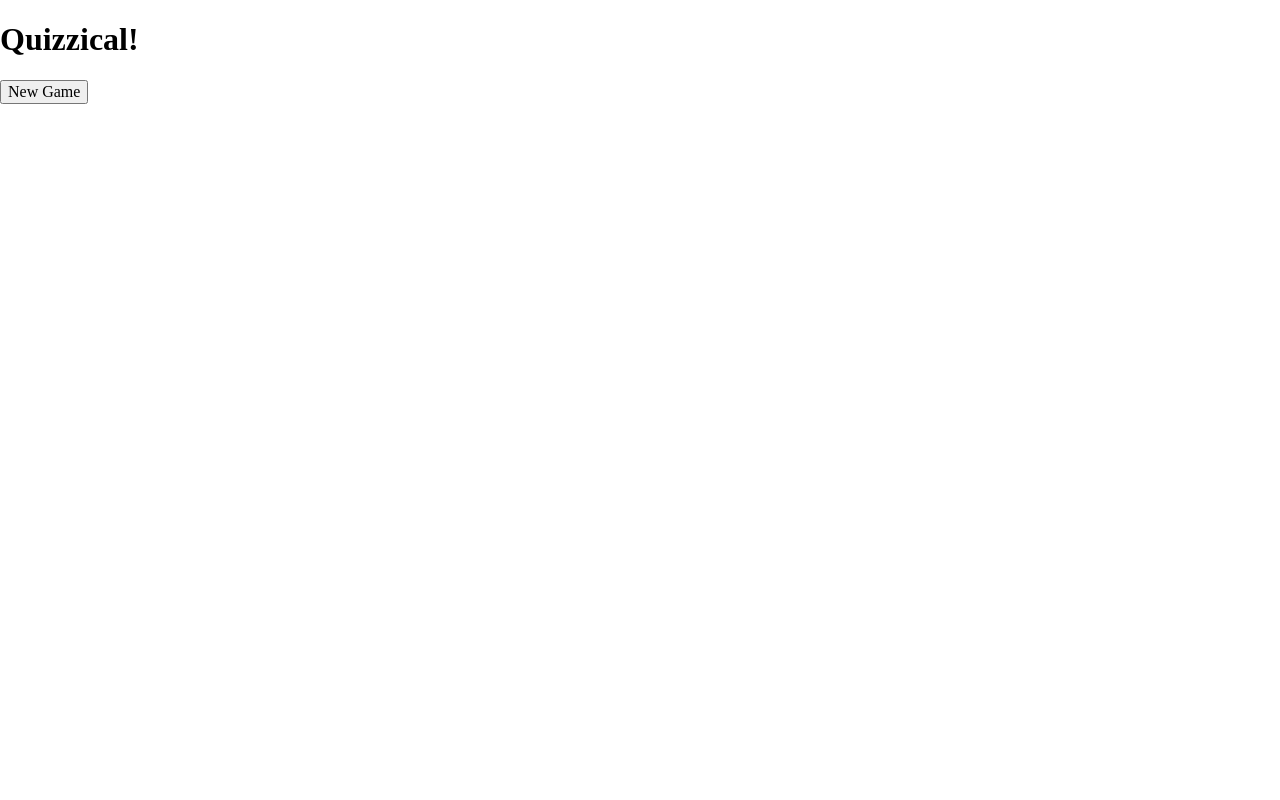
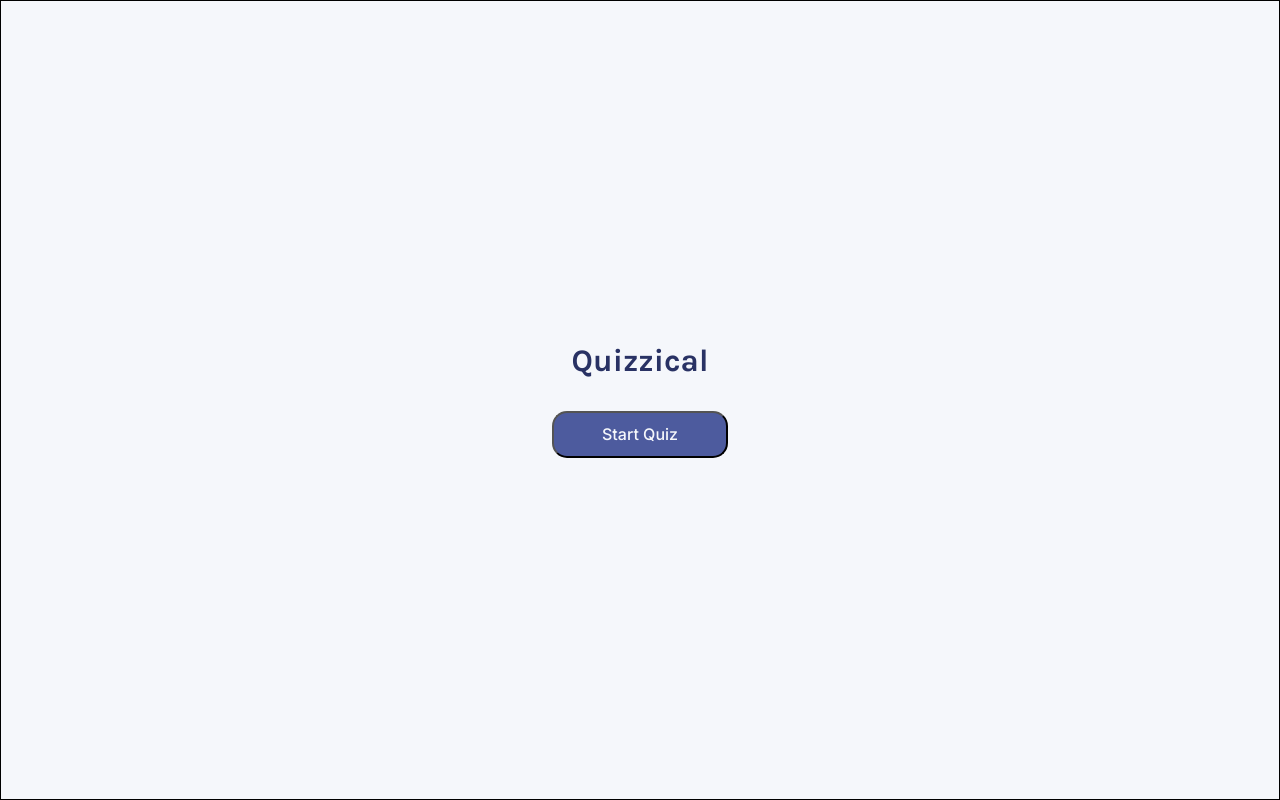
Before and after one commit to mjzivat/quizzical, a React (Vite) app: page / in a window 1280 px wide. Built offline with nearby package versions, Linux system fonts and the light colour scheme.

Commit message:
update css

```diff
--- a/components/Question.jsx
+++ b/components/Question.jsx
@@ -28,10 +28,12 @@ export default function Question(props) {
             backgroundColor = correct ? '#94D7A2' : '#F8BCBC'
         } else if (selected) {
             backgroundColor = '#D6DBF5'
+        } else {
+            backgroundColor = '#FFF'
         }
 
         return (
-            <div key={answer.id} className="answer">
+            <div key={answer.id}>
                 <input
                     type="radio"
                     id={answer.id}
@@ -50,7 +52,7 @@ export default function Question(props) {
     // console.log(formData)
 
     return (
-        <div key={props.id}>
+        <div className="question-container" key={props.id}>
             <h3>{props.questText}</h3>
             <div className="answer-container">
                 {answerEls}
--- a/components/Quiz.jsx
+++ b/components/Quiz.jsx
@@ -114,7 +114,7 @@ export default function Quiz(props) {
 
 
     return (
-        <form onSubmit={handleSubmit}>
+        <form className="quiz" onSubmit={handleSubmit}>
             {questionEls}
             {quizSubmitted && <p>`You scored {correctSelected.length}/{questionEls.length} correct answers!`</p>}
             <button>{quizSubmitted ? "Play Again" : "Check Answers"}</button>
--- a/components/Start.jsx
+++ b/components/Start.jsx
@@ -3,8 +3,8 @@ import React from "react"
 export default function Start(props) {
     return (
         <div className="start">
-            <h1>Quizzical!</h1>
-            <button onClick={props.toggleGame}>New Game</button>
+            <h1>Quizzical</h1>
+            <button onClick={props.toggleGame}>Start Quiz</button>
         </div>
     )
 }
--- a/index.html
+++ b/index.html
@@ -1,5 +1,10 @@
 <html>
-    <head><link rel="stylesheet" href="https://cdnjs.cloudflare.com/ajax/libs/normalize/8.0.1/normalize.css">
+    <head>
+        <meta name="viewport" content="width=device-width, initial-scale=1" />
+        <link rel="stylesheet" href="https://cdnjs.cloudflare.com/ajax/libs/normalize/8.0.1/normalize.css">
+        <link rel="preconnect" href="https://fonts.googleapis.com">
+        <link rel="preconnect" href="https://fonts.gstatic.com" crossorigin>
+        <link href="https://fonts.googleapis.com/css2?family=Inter:opsz,wght@14..32,100..900&family=Karla:wght@700&display=swap" rel="stylesheet">
         <link rel="stylesheet" href="style.css">
     </head>
     <body>
--- a/style.css
+++ b/style.css
@@ -1,29 +1,97 @@
 * {
     box-sizing: border-box;
+    margin: 0;
 }
 
-.answer {
-    background-color: white;
+body {
+    margin: 0;
+    padding: 0;
+}
+
+button {
+    color: rgb(245, 247, 251);
+    font-family: Inter;
+    font-size: 16px;
+    font-weight: 500;
+    line-height: 19px;
+    background: rgb(77, 91, 158);
+}
+
+.start,
+.quiz {
+    height: 100vh;
+    width: 100vw;
+    display: flex;
+    border: 1px solid rgb(0, 0, 0);
+    background: rgb(245, 247, 251);
+    flex-direction: column;
+
+}
+
+.start {
+    justify-content: center;
+}
+
+.start h1 {
+    color: rgb(41, 50, 100);
+    font-family: Karla;
+    font-size: 31.25px;
+    font-weight: 700;
+    line-height: 37px;
+    letter-spacing: 0%;
+    text-align: center;
+    margin: 0 auto 2rem;
+}
+
+.start button {
+    padding: .75rem 3rem;
+    margin: 0 auto;
+    border-radius: 15px;
+}
+
+.quiz {
+    align-items: left;
+    justify-content: left;
+}
+
+.question-container {
+    border-bottom: 0.79px solid rgb(219, 222, 240);
+}
+
+.question-container h3 {
+    color: rgb(41, 50, 100);
+    font-family: Karla;
+    font-size: 16px;
+    font-weight: 700;
+    line-height: 19px;
+    letter-spacing: 0%;
+    text-align: left;
+
 }
 
 .answer-container {
     padding: 10px;
     display: flex;
-    justify-content: left;
-    margin-top: -15px;
+    align-items: left;
+    /* margin-top: -15px; */
 }
 
 .answer-container > * {
 
-    text-align: center;
+    /* text-align: center;  */
     display: flex;
-    align-items: center;
-    justify-content: center;
+    margin: 0;
+    /* align-items: left;  */
+    /* justify-content: center;  */
 }
 
 .radio-label {
+    color: rgb(41, 50, 100);
+    font-family: Inter;
+    font-size: 10.24px;
+    font-weight: 500;
+    line-height: 12px;
     background-color: transparent;
-    color: #293264;
     border: 1px solid #293264;
     border-radius: 10px;
     cursor: pointer;
```
